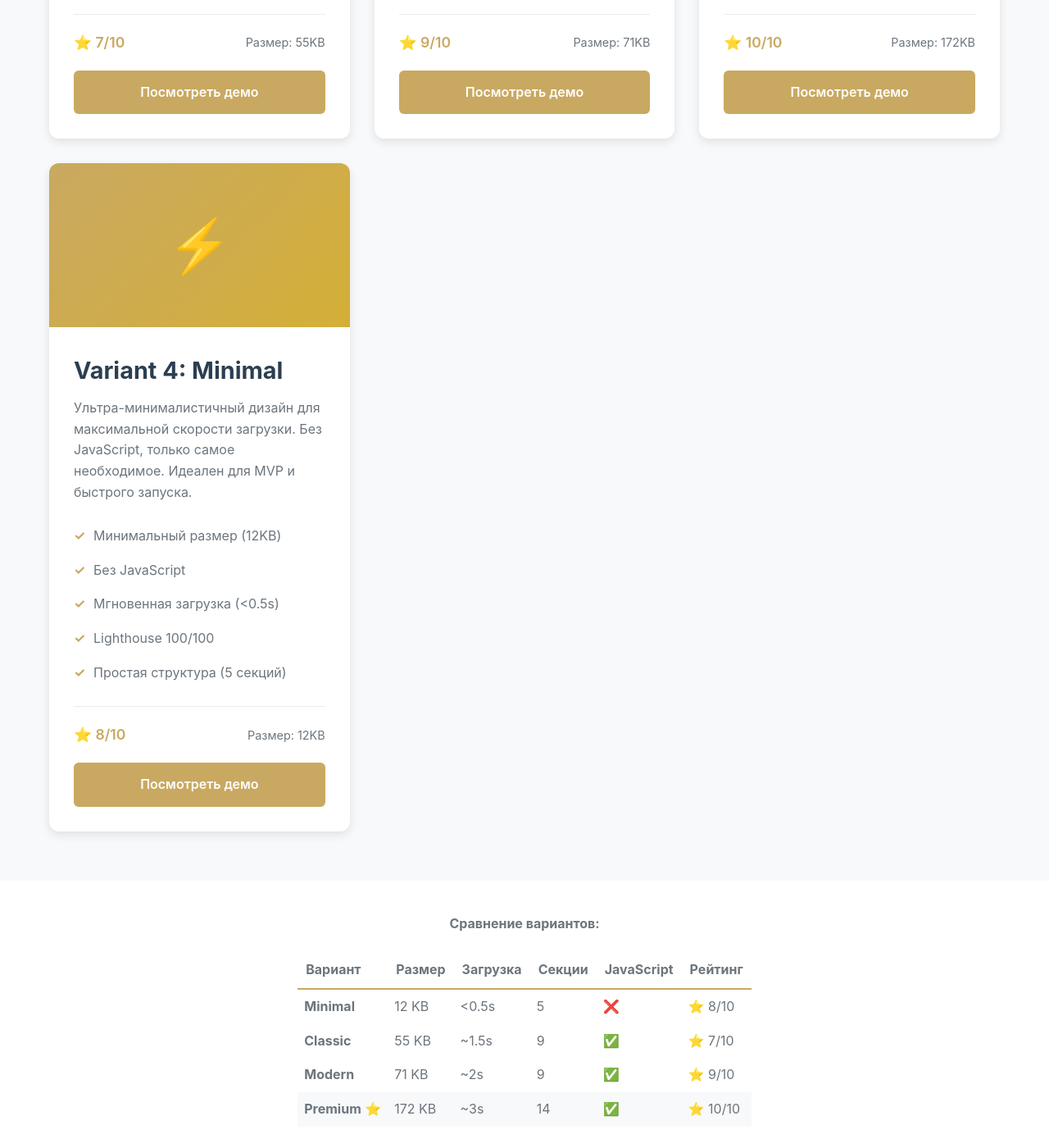
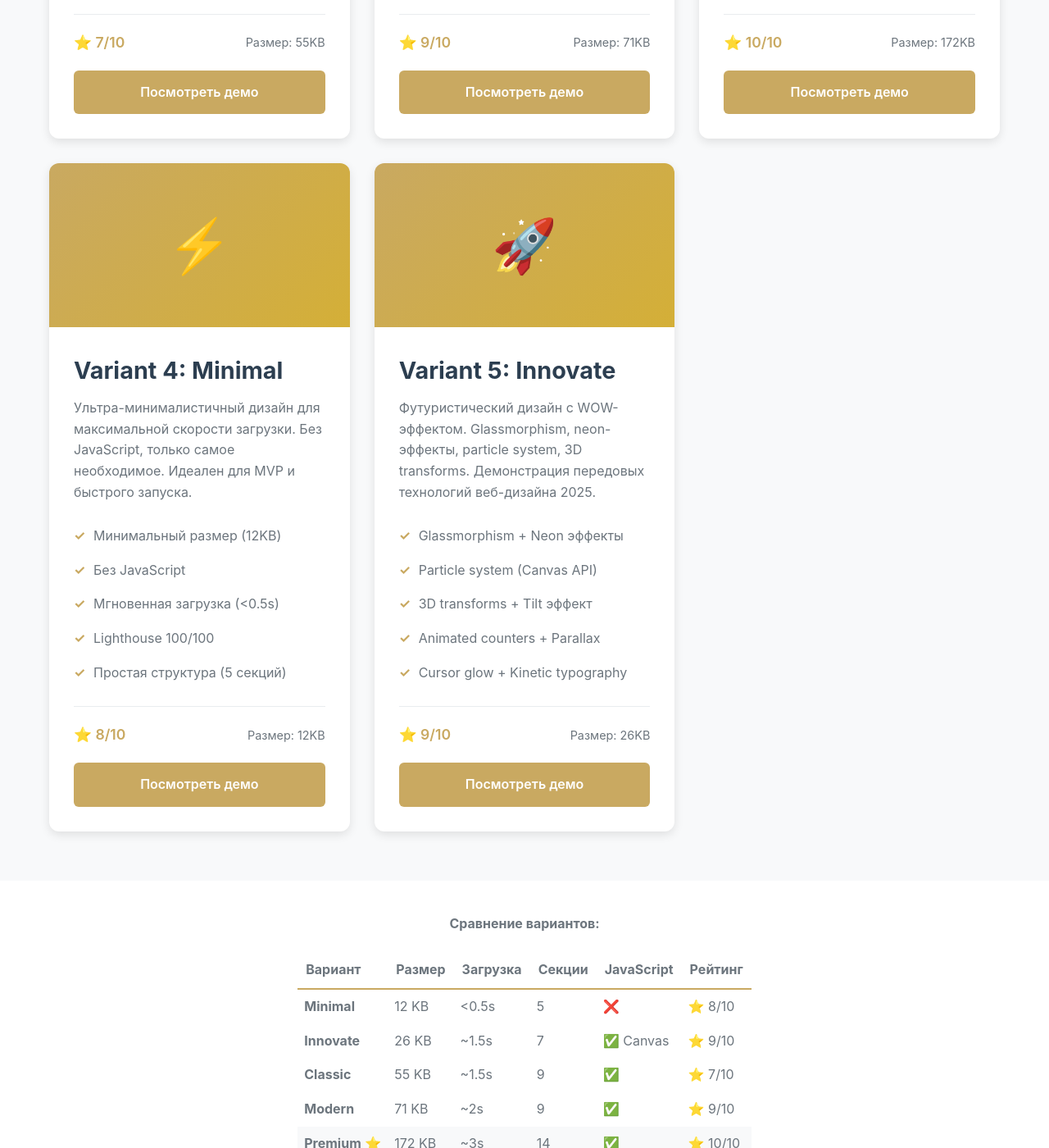
Before and after one commit to zaebee/medicine, a Jekyll site: the page docs/demo-mockups/index.html, which Jekyll copies as it is, in a window 1280 px wide and 1400 px high, scrolled down 1049 px. Shown: the whole window at 82% size. Built offline with Jekyll 4.4.1, drawn with Linux system fonts in a browser that asks for light colours.

Commit message:
docs: Добавить Variant 5 Innovate в список демо-макетов
- Добавлена карточка Variant 5: Innovate с описанием
- Обновлена таблица сравнения с новым вариантом
- Указаны ключевые особенности: glassmorphism, neon, particle system
- Размер: 26KB, рейтинг: 9/10

Co-authored-by: Ona <no-reply@ona.com>

```diff
--- a/docs/demo-mockups/index.html
+++ b/docs/demo-mockups/index.html
@@ -373,6 +373,35 @@
                     <a href="variant-4-minimal/" class="btn">Посмотреть демо</a>
                 </div>
             </div>
+
+            <!-- Variant 5: Innovate -->
+            <div class="variant-card">
+                <div class="variant-preview">
+                    🚀
+                </div>
+                <div class="variant-content">
+                    <h2 class="variant-title">Variant 5: Innovate</h2>
+                    <p class="variant-description">
+                        Футуристический дизайн с WOW-эффектом. Glassmorphism, neon-эффекты,
+                        particle system, 3D transforms. Демонстрация передовых технологий веб-дизайна 2025.
+                    </p>
+
+                    <ul class="variant-features">
+                        <li>Glassmorphism + Neon эффекты</li>
+                        <li>Particle system (Canvas API)</li>
+                        <li>3D transforms + Tilt эффект</li>
+                        <li>Animated counters + Parallax</li>
+                        <li>Cursor glow + Kinetic typography</li>
+                    </ul>
+
+                    <div class="variant-meta">
+                        <span class="variant-rating">⭐ 9/10</span>
+                        <span class="variant-size">Размер: 26KB</span>
+                    </div>
+
+                    <a href="variant-5-innovate/" class="btn">Посмотреть демо</a>
+                </div>
+            </div>
         </div>
     </div>
 
@@ -398,6 +427,14 @@
                         <td style="padding: 8px;">5</td>
                         <td style="padding: 8px;">❌</td>
                         <td style="padding: 8px;">⭐ 8/10</td>
+                    </tr>
+                    <tr>
+                        <td style="padding: 8px;"><strong>Innovate</strong></td>
+                        <td style="padding: 8px;">26 KB</td>
+                        <td style="padding: 8px;">~1.5s</td>
+                        <td style="padding: 8px;">7</td>
+                        <td style="padding: 8px;">✅ Canvas</td>
+                        <td style="padding: 8px;">⭐ 9/10</td>
                     </tr>
                     <tr>
                         <td style="padding: 8px;"><strong>Classic</strong></td>
```
